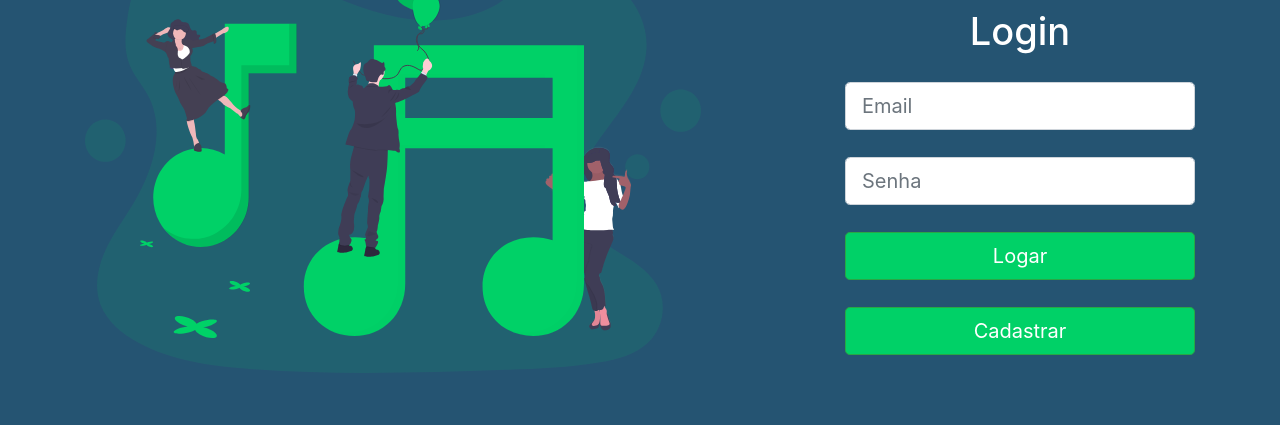
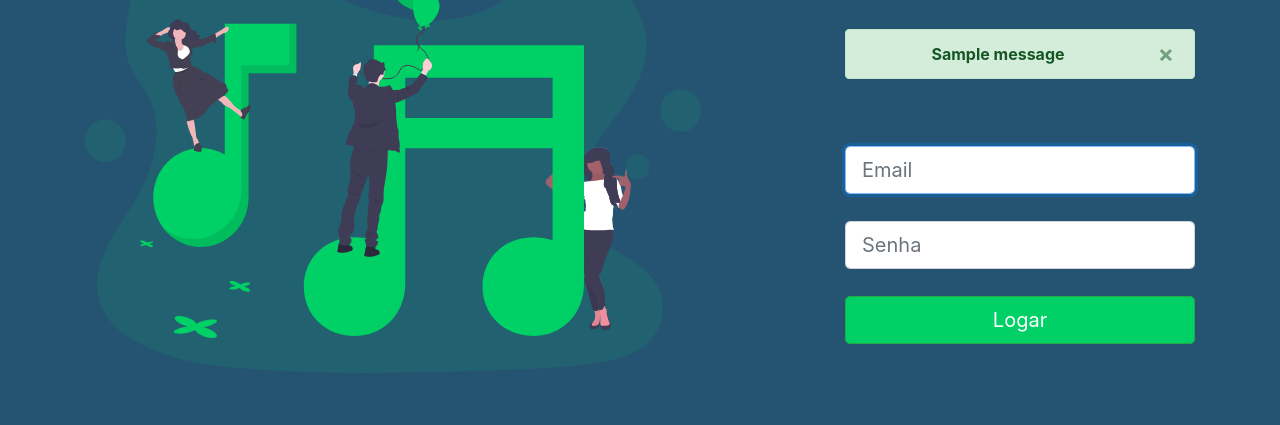
Before and after one commit to AltF4Devs/musicoterapia, a Django app: page / in a window 1280 px wide. Shown: the part 375-800 px from the top of the page. Run offline with Django 3.2, Linux system fonts and the light colour scheme; tables that the repository leaves empty hold one stand-in row (values such as "Sample post"); one stand-in notice (Sample message) is shown; some libraries are stand-ins or nearby versions.

Commit message:
login form work

```diff
--- a/musicoterapia/settings.py
+++ b/musicoterapia/settings.py
@@ -89,6 +89,7 @@
 ]
 
 AUTH_USER_MODEL = 'users.User'
+LOGIN_REDIRECT_URL = 'teste'
 
 LANGUAGE_CODE = 'pt-br'
 
--- a/musicoterapia/urls.py
+++ b/musicoterapia/urls.py
@@ -1,8 +1,6 @@
 from django.contrib import admin
 from django.urls import path, include
-from django.urls import path
 
-from base import urls
 from users.views import LoginView, LogoutView, RegisterView
 
 urlpatterns = [
--- a/templates/field.html
+++ b/templates/field.html
@@ -1,4 +1,3 @@
-<label class="bmd-label-floating">{{ field.label }}</label>
 {{ field }}
 {% if field.help_text %}<small class="form-text text-muted">{{ field.help_text }}</small>{% endif %}
 {% if field.errors %}
--- /dev/null
+++ b/templates/form_login.html
@@ -0,0 +1,19 @@
+{% if form.errors %}
+    <div class="alert alert-danger alert-dismissible fade show">
+        <strong>{% for error in form.errors %}
+            {% if forloop.first %}
+            {% else %}, {% endif %}
+            {{ error.0|striptags }}
+        {% endfor %}
+        </strong>
+        <button type="button" class="close" data-dismiss="alert" aria-label="Close">
+            <span aria-hidden="true">&times;</span>
+        </button>
+    </div>
+{% endif %}
+<div class="form-group" style="margin: 27px 0;">
+    {% include 'field.html' with field=form.username %}
+</div>
+<div class="form-group">
+    {% include 'field.html' with field=form.password %}
+</div>
--- a/templates/login.html
+++ b/templates/login.html
@@ -11,20 +11,19 @@
             </div>
             <div class="col-md-12 col-lg-4" id="content-form">
                 <center>
-            <h1 style="font-size: 42px; font-weight: bold;">Musicoterapia</h1>
                     <h2 style="font-size: 38px">Login</h2>
-
+                    <div class="row align-items-center py-4">
+                        <div class="col">
+                            {% if messages %}{% include 'messages.html' %}{% endif %}
+                        </div>
+                    </div>
                     <form method="post">
                         {% csrf_token %}
-                <div class="form-group" style="margin: 27px 0px;" >
-                    <input type="email" class="form-control form-control-lg" placeholder="Email">
-                </div>
-                <div class="form-group">
-                    <input type="password" class="form-control form-control-lg" placeholder="Senha">
-                </div>
-                <button type="submit" style="margin: 27px 0px;"  class="btn btn-success btn-green btn-block btn-lg">Logar</button>
+                        {% include 'form_login.html' with form=form %}
+                        <button type="submit" style="margin: 27px 0;"
+                                class="btn btn-success btn-green btn-block btn-lg">Logar
+                        </button>
                     </form>
-              <button type="submit" class="btn btn-success btn-green btn-block btn-lg">Cadastrar</button>
                 </center>
             </div>
         </div>
--- /dev/null
+++ b/templates/messages.html
@@ -0,0 +1,34 @@
+{% for message in messages %}
+    {% ifequal message.tags 'error' %}
+        <div class="alert alert-danger alert-dismissible fade show">
+            <strong>{{ message }}</strong>
+            <button type="button" class="close" data-dismiss="alert" aria-label="Close">
+                <span aria-hidden="true">&times;</span>
+            </button>
+        </div>
+    {% endifequal %}
+    {% ifequal message.tags 'info' %}
+        <div class="alert alert-info alert-dismissible fade show">
+            <strong>{{ message }}</strong>
+            <button type="button" class="close" data-dismiss="alert" aria-label="Close">
+                <span aria-hidden="true">&times;</span>
+            </button>
+        </div>
+    {% endifequal %}
+    {% ifequal message.tags 'success' %}
+        <div class="alert alert-success alert-dismissible fade show">
+            <strong>{{ message }}</strong>
+            <button type="button" class="close" data-dismiss="alert" aria-label="Close">
+                <span aria-hidden="true">&times;</span>
+            </button>
+        </div>
+    {% endifequal %}
+    {% ifequal message.tags 'warning' %}
+        <div class="alert alert-warning alert-dismissible fade show">
+            <strong>{{ message }}</strong>
+            <button type="button" class="close" data-dismiss="alert" aria-label="Close">
+                <span aria-hidden="true">&times;</span>
+            </button>
+        </div>
+    {% endifequal %}
+{% endfor %}
--- a/users/forms.py
+++ b/users/forms.py
@@ -1,8 +1,9 @@
 from django import forms
-from django.contrib.auth.forms import UserCreationForm, UsernameField
-from django.contrib.auth import get_user_model, password_validation
+from django.contrib.auth.forms import UsernameField
+from django.contrib.auth import get_user_model
 from django.utils.translation import gettext_lazy as _
-
+from django.contrib.auth.forms import AuthenticationForm as DjangoAuthenticationForm
+from django.contrib.auth import authenticate
 
 User = get_user_model()
 
@@ -13,20 +14,27 @@
     }
     password1 = forms.CharField(
         label=_("Senha"), strip=False, widget=forms.PasswordInput(
-            attrs={'autocomplete': 'new-password', 'class': 'form-control form-control-lg'})
+            attrs={'autocomplete': 'new-password', 'class': 'form-control form-control-lg','placeholder': 'Senha'})
     )
     password2 = forms.CharField(
         label=_("Confirmar senha"), strip=False,
-        widget=forms.PasswordInput(attrs={'autocomplete': 'new-password', 'class': 'form-control form-control-lg'}),
-        help_text=_("Entre com a mesma senha digitada anteriormentes."),
+        widget=forms.PasswordInput(
+            attrs={
+                'autocomplete': 'new-password',
+                'class': 'form-control form-control-lg',
+                'placeholder': 'Confirmar senha'
+            }
+        )
     )
 
     class Meta:
         model = User
         fields = ('full_name', 'email', 'password1', 'password2')
         widgets = {
-            'email': forms.EmailInput(attrs={'class': 'form-control form-control-lg'}),
-            'full_name': forms.TextInput(attrs={'class': 'form-control form-control-lg'})
+            'email': forms.EmailInput(attrs={'class': 'form-control form-control-lg', 'placeholder': 'Email'}),
+            'full_name': forms.TextInput(
+                attrs={'class': 'form-control form-control-lg', 'placeholder': 'Nome Completo'}
+            )
         }
 
     def clean_password2(self):
@@ -44,3 +52,51 @@
         if commit:
             user.save()
         return user
+
+
+class AuthenticationForm(forms.Form):
+    username = UsernameField(
+        widget=forms.TextInput(
+            attrs={'autofocus': True, 'class': 'form-control form-control-lg', 'placeholder': 'Email'}
+        )
+    )
+    password = forms.CharField(
+        label=_("Password"), strip=False,
+        widget=forms.PasswordInput(
+            attrs={
+                'autocomplete': 'current-password',
+                'class': 'form-control form-control-lg',
+                'placeholder': 'Senha'
+            }
+        )
+    )
+
+    def __init__(self, request=None, *args, **kwargs):
+        self.request = request
+        self.user_cache = None
+        super().__init__(*args, **kwargs)
+
+    def clean(self):
+        username = self.cleaned_data.get('username')
+        password = self.cleaned_data.get('password')
+
+        if username is not None and password:
+            self.user_cache = authenticate(self.request, username=username, password=password)
+            if self.user_cache is None:
+                raise forms.ValidationError(
+                    _('Usuário ou senha inválido')
+                )
+            else:
+                self.confirm_login_allowed(self.user_cache)
+
+        return self.cleaned_data
+
+    def confirm_login_allowed(self, user):
+        if not user.is_active:
+            raise forms.ValidationError(
+                self.error_messages['inactive'],
+                code='inactive',
+            )
+
+    def get_user(self):
+        return self.user_cache
--- a/users/views.py
+++ b/users/views.py
@@ -4,7 +4,7 @@
 from django.contrib.auth.views import LoginView as DjangoLoginView, LogoutView as DjangoLogoutView
 from django.contrib.auth import get_user_model
 from django.urls import reverse_lazy
-from .forms import UserForm
+from .forms import UserForm, AuthenticationForm
 
 
 login_page = 'login.html'
@@ -17,6 +17,10 @@
 
 class LoginView(DjangoLoginView):
     template_name = login_page
+    form_class = AuthenticationForm
+    redirect_authenticated_user = True
+
+
 
 
 class LogoutView(DjangoLogoutView):
```
Also changed, not shown: templates/register.html (+0 -28 lines). Lines whose indentation alone changed are shown as unchanged.
